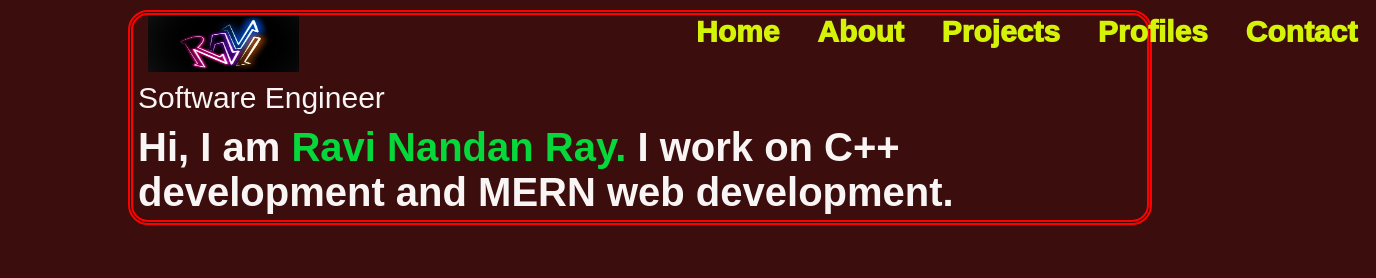
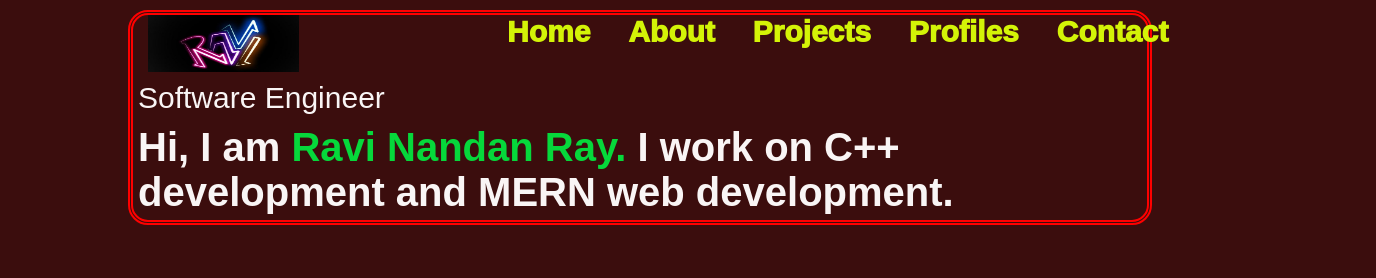
Before and after one commit to Rajaravi99/my_portfolio, a plain HTML site: page index.html in a window 1280 px wide. Shown: the top 278 px of the page, 1376 px wide, since content can reach past the window. Drawn offline with Linux system fonts and the light colour scheme.

Commit message:
Changed the navbar location

```diff
--- a/style.css
+++ b/style.css
@@ -41,7 +41,7 @@ body{
     width: 4cm;
 }
 ul{
-    padding-left: 10cm;
+    padding-left: 5cm;
     list-style-type: none;
 }
 nav{
```
